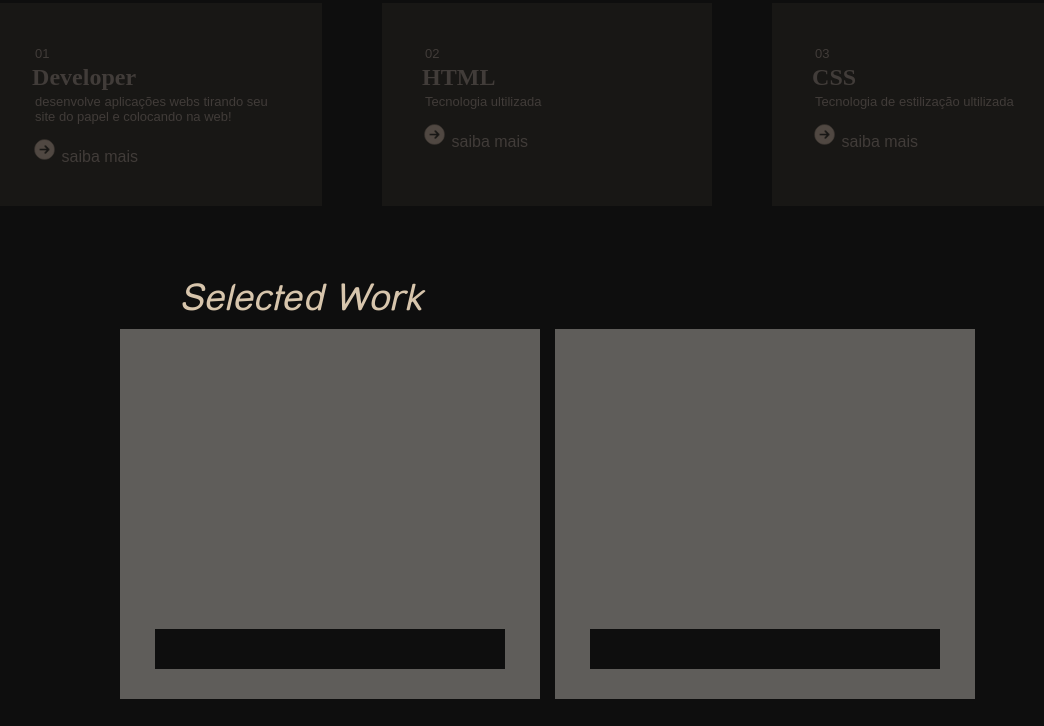
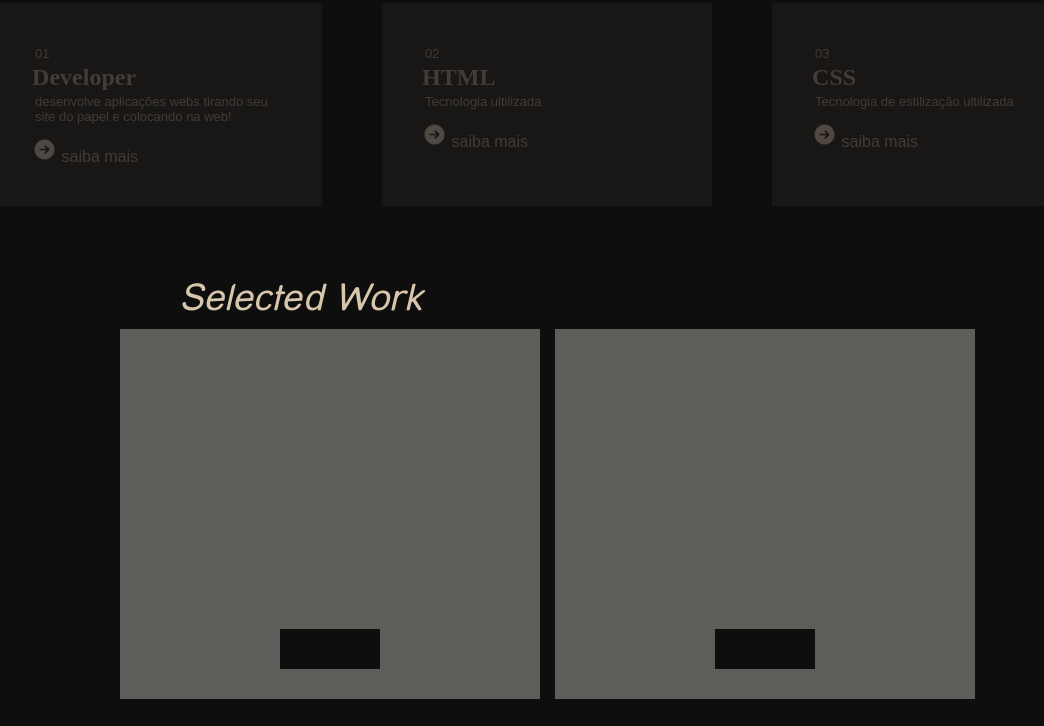
Before and after one commit to IaK3lwin/copy-pagessweb, a plain HTML site: page page1/index.html in a window 1280 px wide. Shown: the part 888-1614 px from the top of the page, without its empty margins (91-1135 px from the left). Drawn offline with Linux system fonts and the light colour scheme; a web font is replaced by a local one.

Commit message:
Update style.css

```diff
--- a/page1/styles/style.css
+++ b/page1/styles/style.css
@@ -326,3 +326,14 @@ margin-top: 60px;
     margin-bottom: 20px;
     background-color: #0E0E0E;
 }
+
+@media screen and (min-width: 900px) {
+    .work-card-more
+    {
+    /* tamanho */
+    width: 100px;
+    height: 40px;
+    margin-bottom: 20px;
+    background-color: #0E0E0E;
+    }
+}
```
